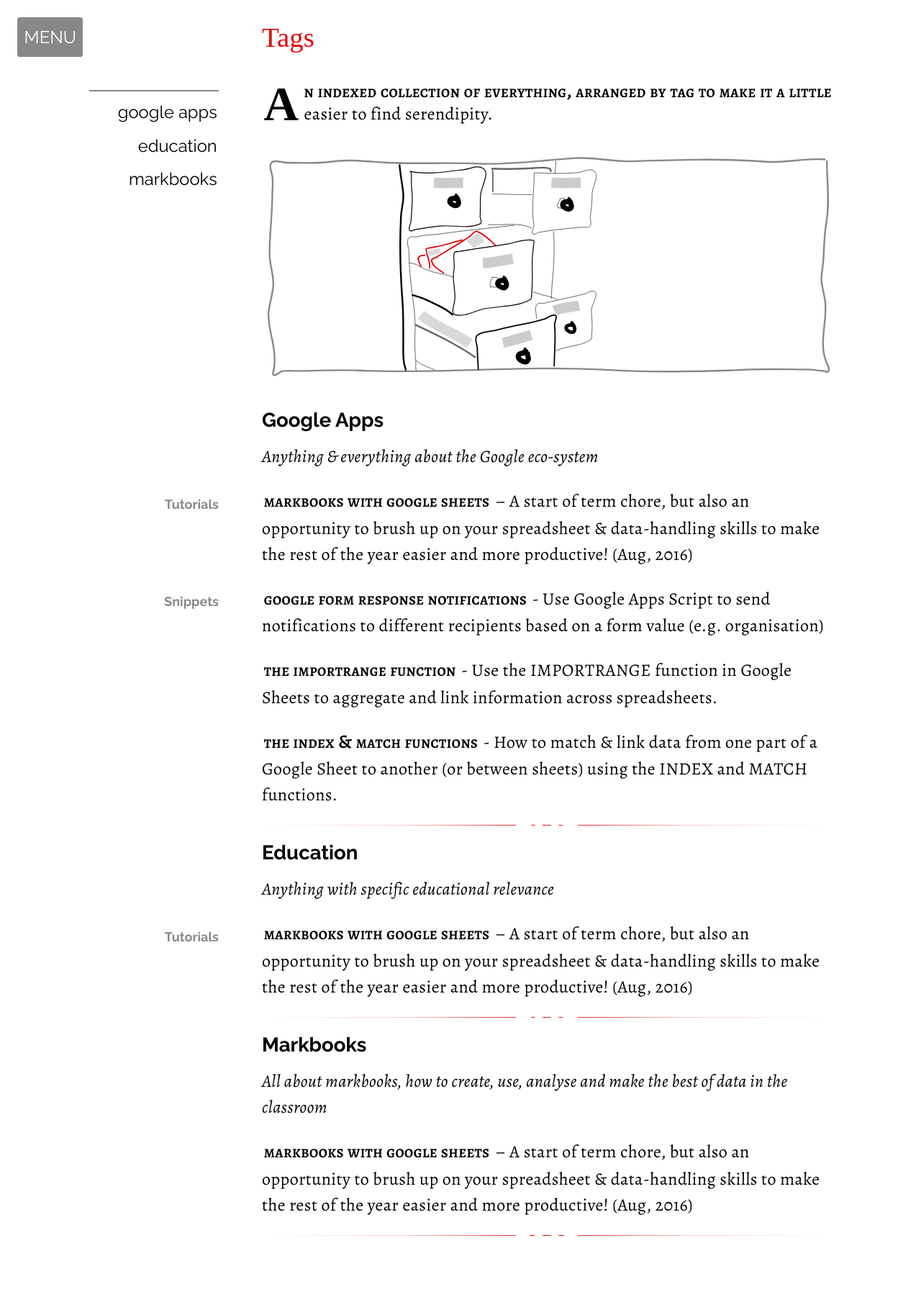
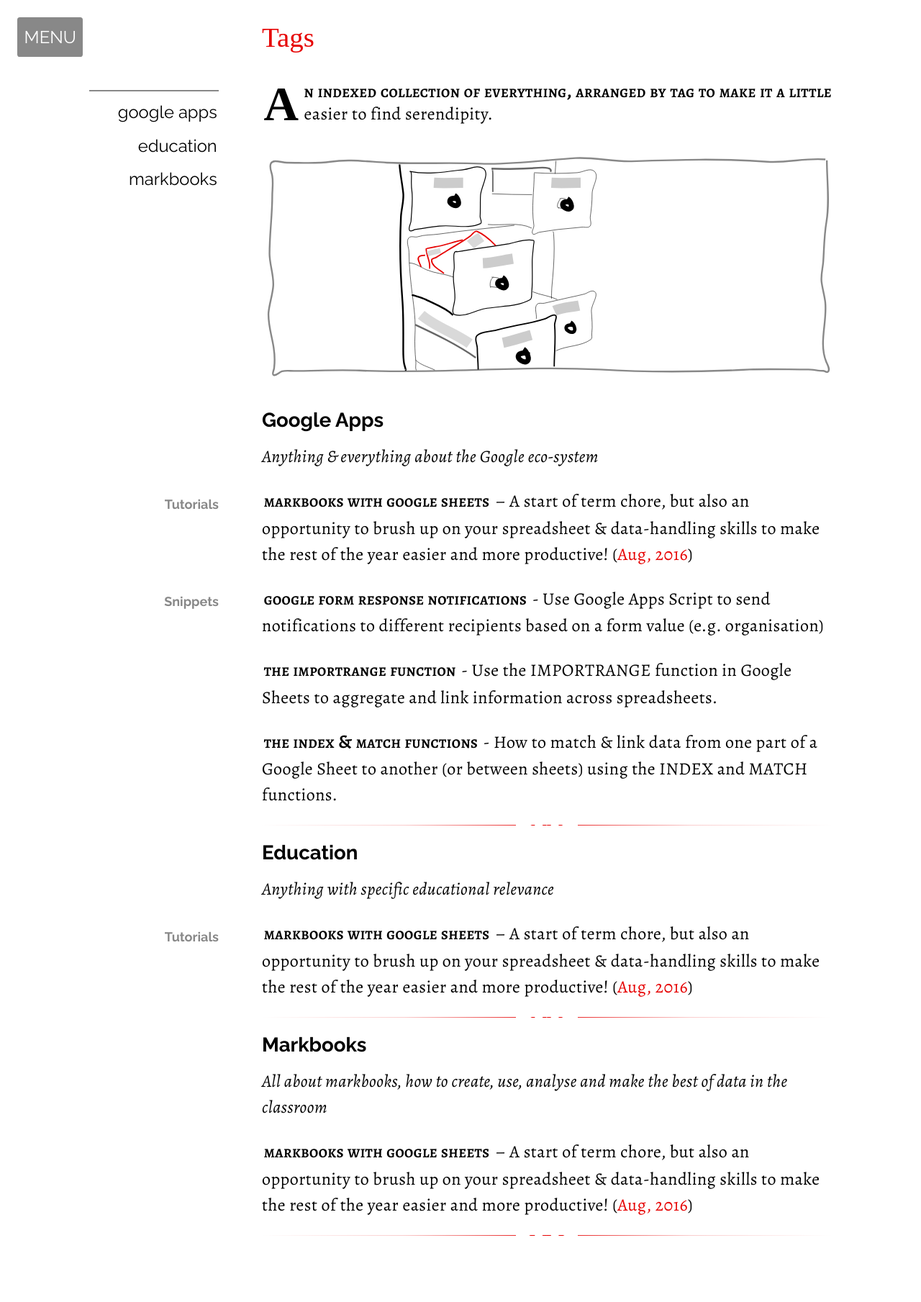
Before and after one commit to LifeStack-IO/lifestack-io.github.io, a Jekyll site: the page built from _indexes/tags.md, in a window 1280 px wide. Shown: the whole page at 72% size. Built offline with Jekyll 4.4.1, drawn with Linux system fonts in a browser that asks for light colours; some web fonts are replaced.

Commit message:
Tags Page Update

```diff
--- a/_indexes/tags.md
+++ b/_indexes/tags.md
@@ -54,7 +54,7 @@ image_fallback: img/tags.png
 {% endif %}
 
 {% for post in category.items | sort: 'title' %}
-[ {{ post.title }} ]({{ root_url }}{{ post.url }}){% if post.lead %} -- {{ post.lead }}{% endif %} ({{ post.date | date: "%b, %Y" }})
+[ {{ post.title }} ]({{ root_url }}{{ post.url }}){% if post.lead %} -- {{ post.lead }}{% endif %} (*{{ post.date | date: "%b, %Y" }}*{:.highlight})
 {% endfor %}
 
 {% endfor %}
--- a/_sass/_fonts.scss
+++ b/_sass/_fonts.scss
@@ -71,6 +71,7 @@ em.kb-shortcut {
 			a {font-weight: $font-weight; font-variant: initial;}
 		}
 	}
+	.highlight {font-style: normal; color: $colour-highlight;}
 }
 h6, .highlighter-rouge > .highlight > code {font-size: 75%; color: $colour-general; word-break: keep-all;};
 h5 {font-size: 105%};
```
